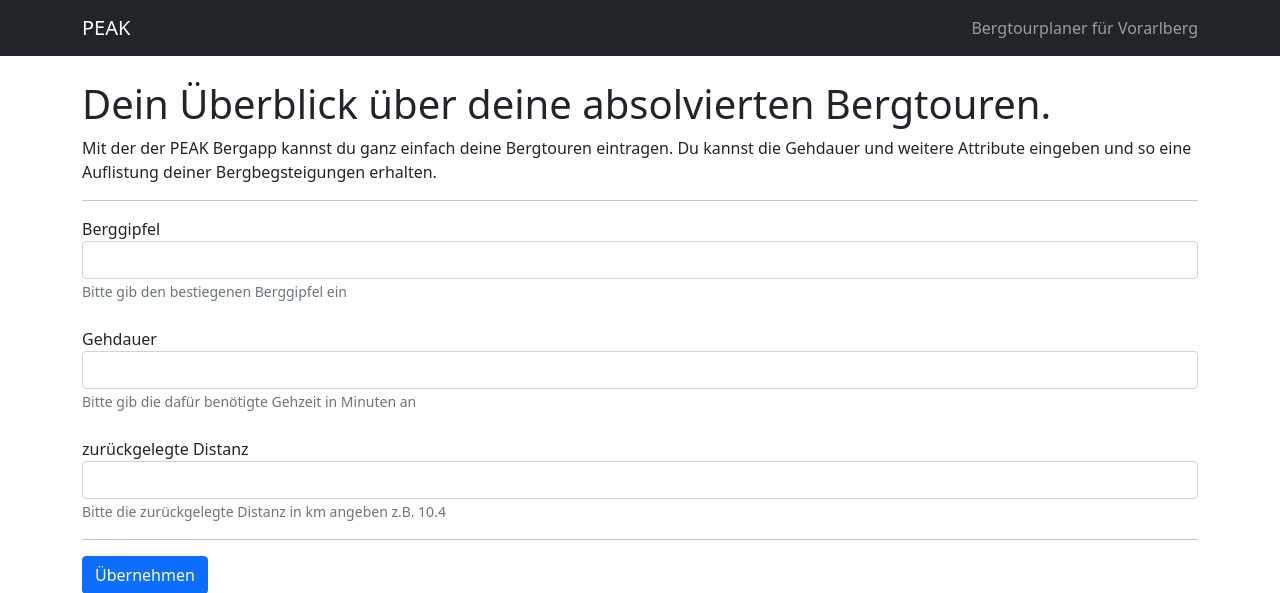
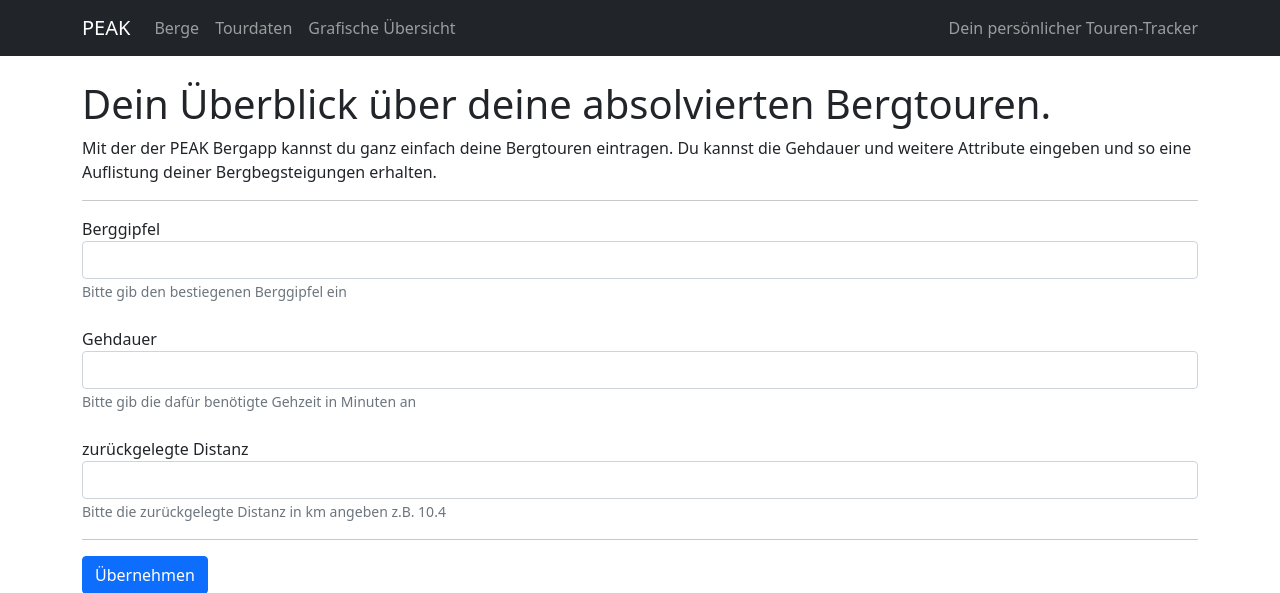
Before and after one commit to rodrigo051/PROG2, a Flask app: page / in a window 1280 px wide. Shown: the top 593 px of the page. Run offline with Flask 2, Linux system fonts and the light colour scheme; some libraries are stand-ins or nearby versions.

Commit message:
mehrere Aktualisierungen Bergapp inkl. Erstellung neuer Files + erster Versuch Plot

```diff
--- a/main.py
+++ b/main.py
@@ -1,32 +1,22 @@
 from flask import Flask
 from flask import render_template
-from flask import request
+from flask import request, redirect, url_for
 import data
+import grafik
+from plotly.offline import plot
+import matplotlib.pyplot as plt
+
+
 
 
 app = Flask ("Bergapp")
 
-# Code für Ausgangsseite mit Eingabe mithilfe der Website http://raspitips.de/flask-webapps-mit-python-erstellen/ erstellt
+# Code für Ausgangsseite mit Eingabe
 @app.route("/", methods=["GET", "POST"])
 def formular_eingabe():
     return render_template("index.html")
 
-
-
-# @app.route("/berge", methods=["GET", "POST"])
-# def berge_filtern():
-#     if request.method == "POST":
-#         ort = request.form["ausgangsort"]
-#         schwierigkeit = request.form["schwierigkeitslevel"]
-#         anreise = request.form["anreisemittel"]
-#
-#         filtered_list = []
-#         for berge, attribute in berglist.items():
-#             if anreise == attribute["Anreise"] and schwierigkeit == attribute["Schwierigkeit"] and ort in attribute["Einzugsgebiet"]:
-#                 filtered_list.append(berge)
-#
-#         return render_template("berge.html", bergliste=filtered_list)
-
+# Code für die Speicherung der Eingabe vom Berggipfel, der Dauer und der Strecke
 @app.route("/berge", methods=["GET", "POST"])
 def berge_filtern():
     if request.method == "POST":
@@ -36,26 +26,42 @@ def berge_filtern():
 
         bergdaten = {
                 "Berg": berg,
-                "Dauer": dauer,
-                "Distanz": distanz
+                "Dauer": int(dauer),
+                "Distanz": float(distanz)
             }
 
-        bergdaten = data.bergdaten_speichern(bergdaten)
-    return render_template('berge.html', berginfos=bergdaten)
+        data.bergdaten_speichern(bergdaten)
+
+    return redirect(url_for('auflisten'))
+    #mit return redirect wird die url mit der Auflistung der Berge aufgerufen
 
 
+# Code der die Auflistung der Berge vornimmt und alle Berge mit den dazughörigen Daten (Dauer, Distanz) als Liste ausgibt
+@app.route("/auflistung_berge", methods=["GET", "POST"])
+def auflisten():
+    bergdaten = data.bergdaten_laden()
+    return render_template('berge.html', berginfos=bergdaten)
+    #mit den berginfos wird dem template berge.html das gesamte Dictionary übergeben, welches in Jinja dann weiterbearbeitet wird
 
 
+# Code für die Berechnung und Ausgabe der Gesamtdauer, Gesamtstrecke und der Durchschnittsdauer
+@app.route("/auflistung_tourdaten", methods=["GET", "POST"])
+def auflisten_tourdaten():
+    bergdaten = data.bergdaten_laden()
+    datenliste = list(bergdaten.values())
+    for berge in datenliste:
+        dauer = berge['Dauer']
+        strecke = berge['Distanz']
 
-        # else:
-        #     error = "Deine Eingabe hat irgendeinen Fehler"
-        #     return error
+    return render_template('tourdaten.html', test=dauer, test1=strecke)
 
 
+@app.route("/grafische_uebersicht", methods=["GET", "POST"])
+def grafische_darstellung():
+    plt = grafik.diagramm()
+    div = plot(plt, output_type="div")
 
-
-#    return render_template("berge.html")
-
+    return render_template('diagramm.html', diagramm=div)
 
 
 
--- a/templates/header.html
+++ b/templates/header.html
@@ -8,9 +8,22 @@
 <!-- Bootstrap navbar mithilfe der Bootstrap Dokumenation erstellt -->
 <nav class="navbar navbar-expand-lg navbar-dark bg-dark">
 <div class="container">
-  <a class="navbar-brand" href="nav-logo">PEAK</a>
+  <a class="navbar-brand" href="http://localhost:5000">PEAK</a>
+    <div class="collapse navbar-collapse" id="navbarSupportedContent">
+      <ul class="navbar-nav mr-5">
+        <li class="nav-item">
+          <a class="nav-link" href="http://localhost:5000/auflistung_berge">Berge</a>
+        </li>
+        <li class="nav-item">
+          <a class="nav-link" href="http://localhost:5000/auflistung_tourdaten">Tourdaten</a>
+        </li>
+        <li class="nav-item">
+          <a class="nav-link" href="http://localhost:5000/grafische_uebersicht">Grafische Übersicht</a>
+        </li>
+      </ul>
+    </div>
   <span class="navbar-text">
-    Bergtourplaner für Vorarlberg
+    Dein persönlicher Touren-Tracker
   </span>
-</div>
+
 </nav>
--- a/templates/index.html
+++ b/templates/index.html
@@ -13,7 +13,7 @@
         <form action = "http://localhost:5000/berge" method="POST"> <!-- Daten werden an die url /berge weiter gegeben, um mit den im Formular eingetragenen Daten zu arbeiten -->
           <hr>
           <div class="form-group">
-            <label for="eingabe_berggipfel">Berggipfel</label> <!-- Eingabe Formular für die Ortseingabe -->
+            <label for="eingabe_berggipfel">Berggipfel</label> <!-- Eingabe Formular für den Berggipfel -->
             <input name="berggipfel" type="berg" class="form-control" id="eingabe_berggipfel" aria-describedby="beschreibung-berg">
             <small id="beschreibung_berg" class="form-text text-muted">Bitte gib den bestiegenen Berggipfel ein</small>
           </div>
```
Also changed, not shown: bergdaten.json (+22 -7 lines), data.py (+1 -13 lines), grafik.py (added, +28 -0 lines), templates/berge.html (+10 -11 lines), templates/diagramm.html (added, +10 -0 lines), templates/tourdaten.html (added, +16 -0 lines).
